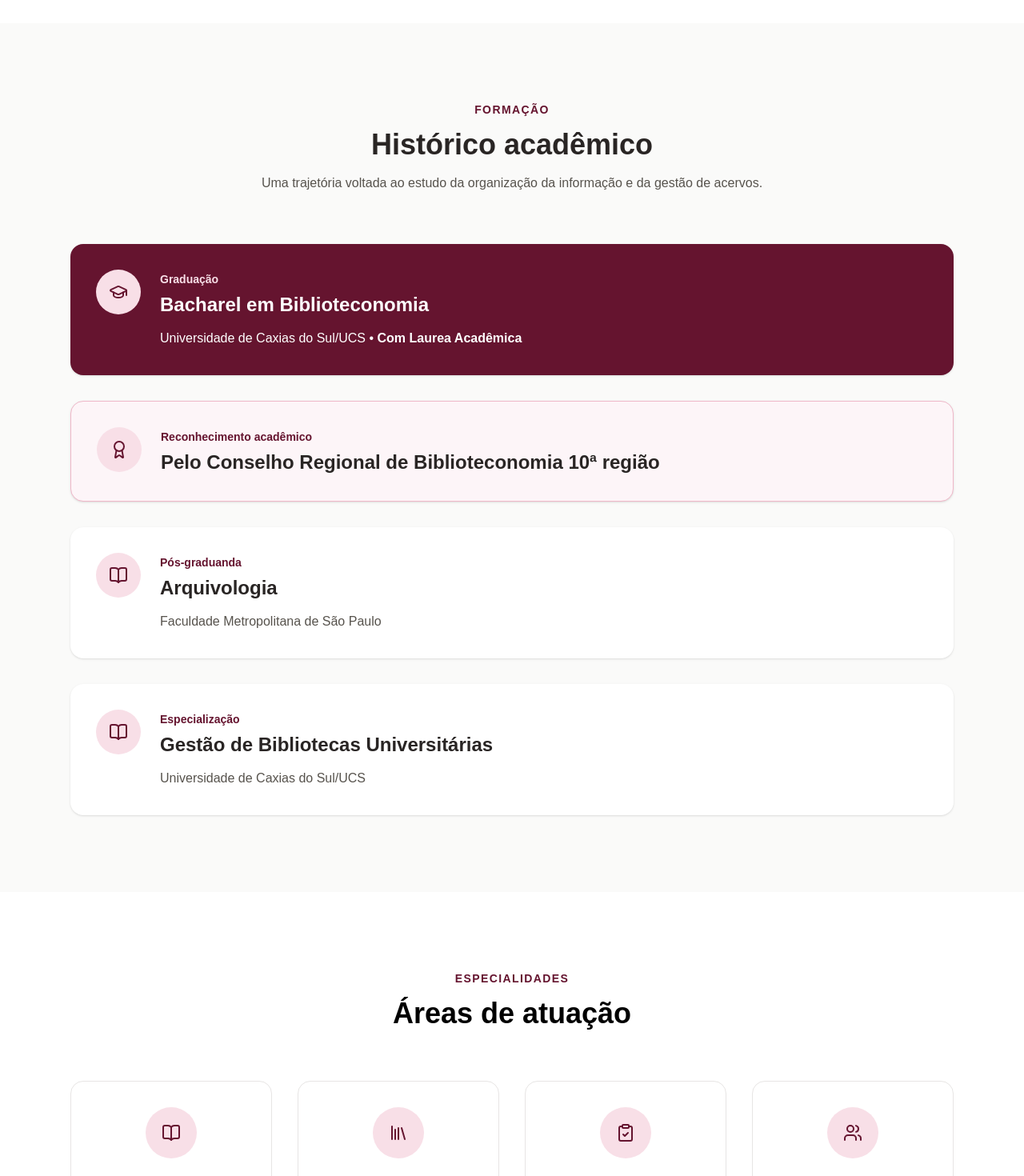
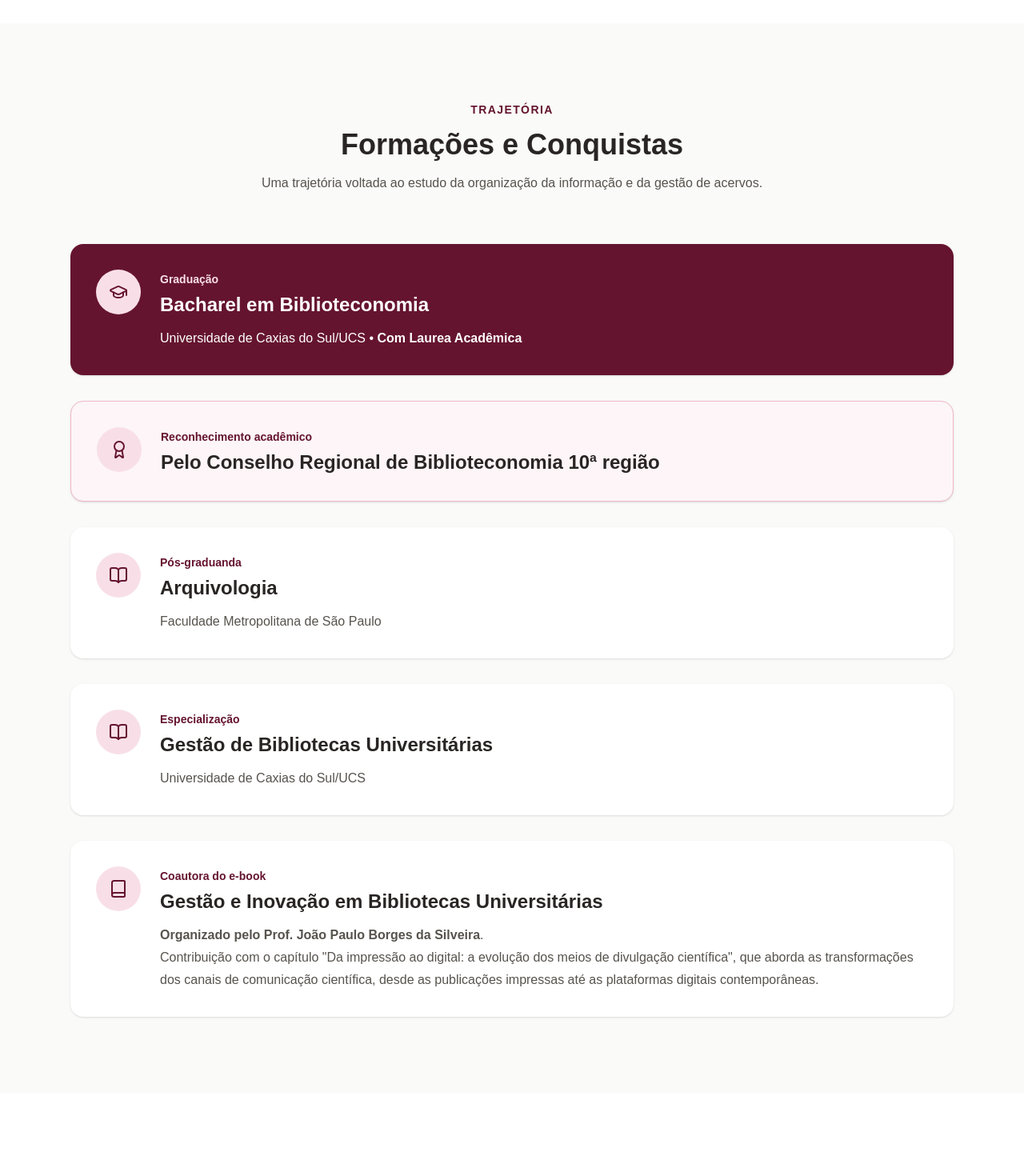
Before and after one commit to EduardoPisoni/bibli-app, a Next.js app: page /sobre in a window 1280 px wide. Shown: the part 1040-2510 px from the top of the page at 80% size. Built offline with nearby package versions, Linux system fonts and the light colour scheme.

Commit message:
feat: about new card

```diff
--- a/app/components/about/graduation/components/card/index.tsx
+++ b/app/components/about/graduation/components/card/index.tsx
@@ -47,7 +47,7 @@ export default function Card({
 
   return (
     <div className={`flex flex-col sm:flex-row gap-6 rounded-2xl p-8 shadow-sm transition hover:-translate-y-1 hover:shadow-lg ${classes.container}`}>
-      <div className="flex h-14 w-14 items-center justify-center rounded-full bg-primary-100">
+      <div className="flex h-14 min-w-14 w-14 items-center justify-center rounded-full bg-primary-100">
         {icon}
       </div>
 
--- a/app/components/about/graduation/data.tsx
+++ b/app/components/about/graduation/data.tsx
@@ -1,4 +1,4 @@
-import { Award, BookOpen, GraduationCap } from 'lucide-react';
+import { Award, Book, BookOpen, GraduationCap } from 'lucide-react';
 
 import { HIERARCHY } from '@/app/_types/hierarchy';
 
@@ -32,4 +32,16 @@ export const graduationCards: GraduationCardData[] = [
     title: 'Gestão de Bibliotecas Universitárias',
     text: 'Universidade de Caxias do Sul/UCS',
   },
+  {
+    variant: HIERARCHY.TERTIARY,
+    icon: Book,
+    subtitle: 'Coautora do e-book',
+    title: 'Gestão e Inovação em Bibliotecas Universitárias',
+    text: <>
+      <b>Organizado pelo Prof. João Paulo Borges da Silveira</b>.
+      <br />
+      Contribuição com o capítulo "Da impressão ao digital: a evolução dos meios de divulgação científica",
+      que aborda as transformações dos canais de comunicação científica, desde as publicações impressas até as plataformas digitais contemporâneas.
+    </>,
+  },
 ];
--- a/app/components/about/graduation/index.tsx
+++ b/app/components/about/graduation/index.tsx
@@ -7,11 +7,11 @@ export default function Graduation() {
       <div className="max-w-6xl mx-auto px-6">
         <div className="text-center">
           <span className="uppercase tracking-widest text-primary-700 font-semibold text-sm">
-            Formação
+            Trajetória
           </span>
 
           <h2 className="mt-3 text-4xl font-bold">
-            Histórico acadêmico
+            Formações e Conquistas
           </h2>
 
           <p className="mt-4 text-stone-600">
```
